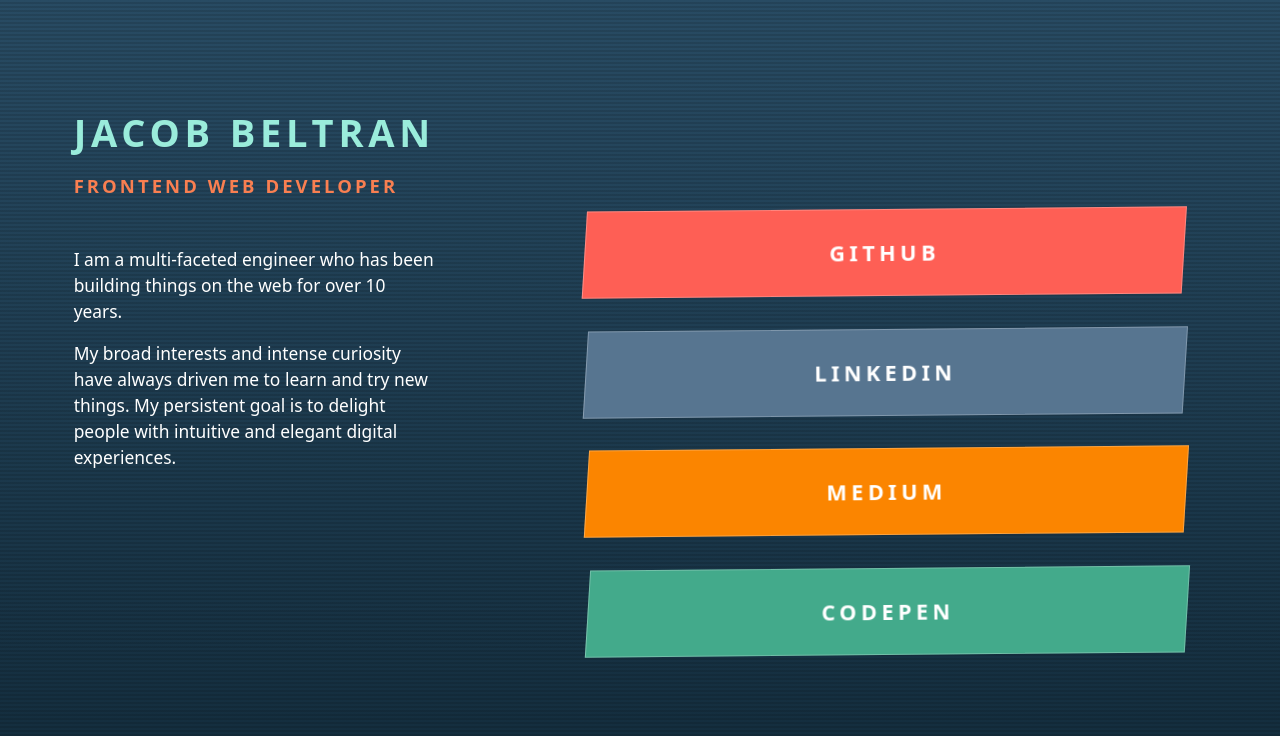
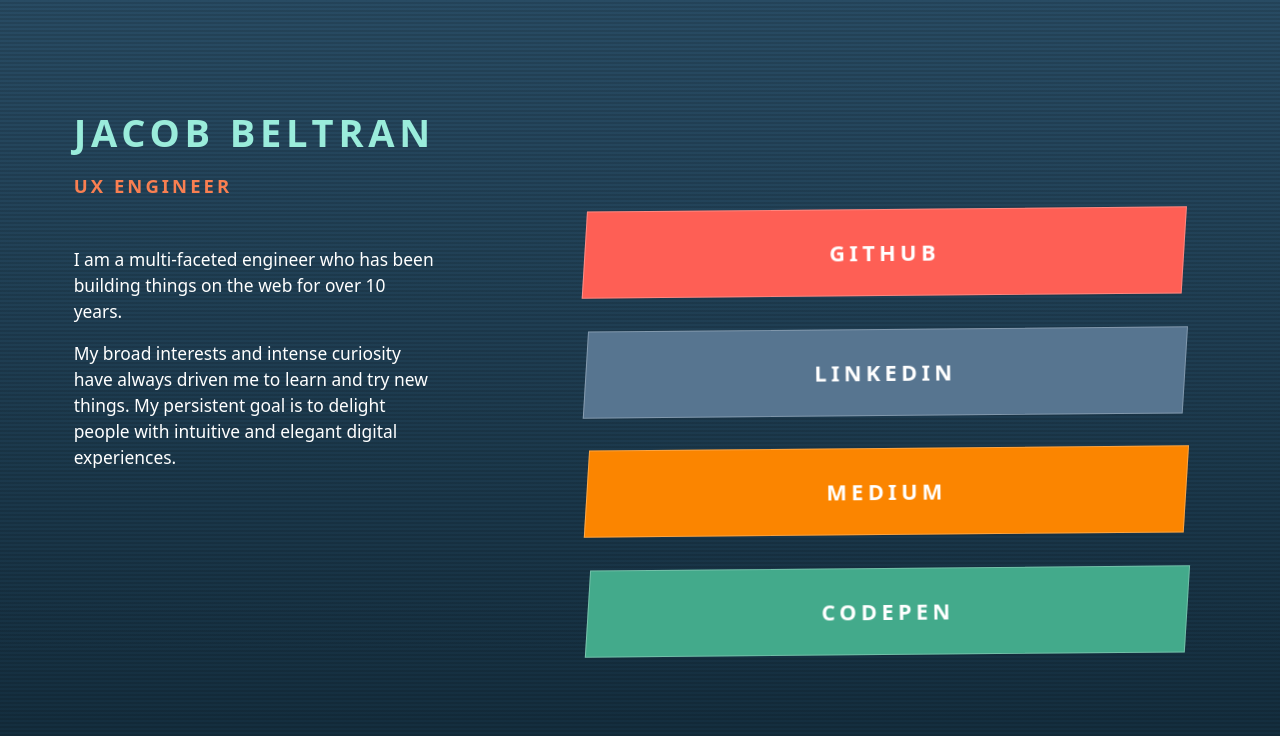
Before and after one commit to jacob-beltran/jacob-beltran.github.io, a plain HTML site: page index.html in a window 1280 px wide. Drawn offline with Linux system fonts and the light colour scheme.

Commit message:
Update title line

```diff
--- a/index.html
+++ b/index.html
@@ -249,7 +249,7 @@
   <body ontouchstart="">
     <div class="intro">
       <h1>Jacob Beltran</h1>
-      <h2>Frontend Web Developer</h2>
+      <h2>UX Engineer</h2>
       <p>
         I am a multi-faceted engineer who has been building things on the web for over 10 years.
       </p>
```
